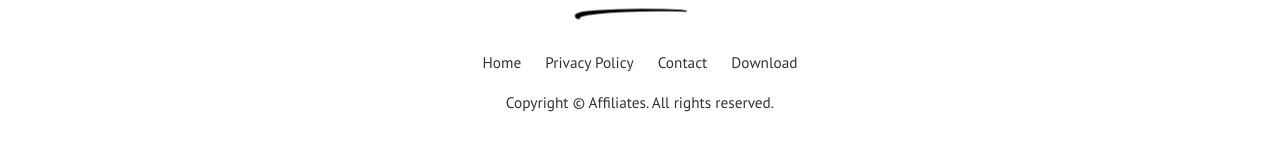
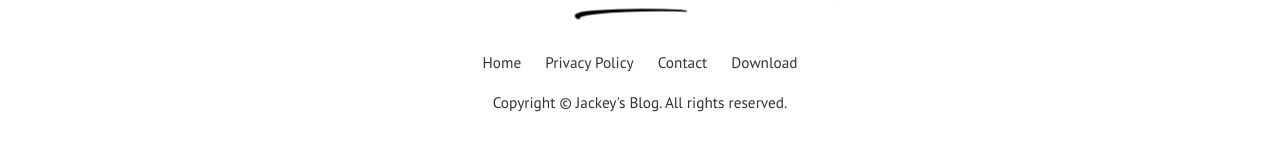
Before and after one commit to ltphuong/ltphuong.github.io, a Jekyll site: the page built from index.html, in a window 1280 px wide and 900 px high, scrolled down 1340 px. Shown: the part 755-897 px from the top of the window. Built offline with Jekyll 4.4.1, drawn with Linux system fonts in a browser that asks for light colours; the list of posts is cut into pages by our own code; comment, search, counter and statistics services are not loaded.

Commit message:
Update config

```diff
--- a/_config.yml
+++ b/_config.yml
@@ -1,7 +1,9 @@
-title: "Affiliates"
-email: wowthemesnet@gmail.com
+title: Jackey's Blog
+email: jackey.phuong@gmail.com
+description: A modern blog built with Jekyll and GitHub Pages
+url: "https://ltphuong.github.io/"
+baseurl: ""
 timezone: UTC
-baseurl: "/affiliates-jekyll-theme"
 permalink: "/:title/"
 logo: 'assets/images/logo.png'
 favicon: 'assets/images/favicon.ico'
@@ -21,6 +23,8 @@ sass:
   sass_dir: _sass
   style: :compressed
 ganalytics: UA-113961478-1
+theme: affiliates-jekyll-theme
+remote_theme: raviriley/agency-jekyll-theme
 
 # Authors
 authors:
```
